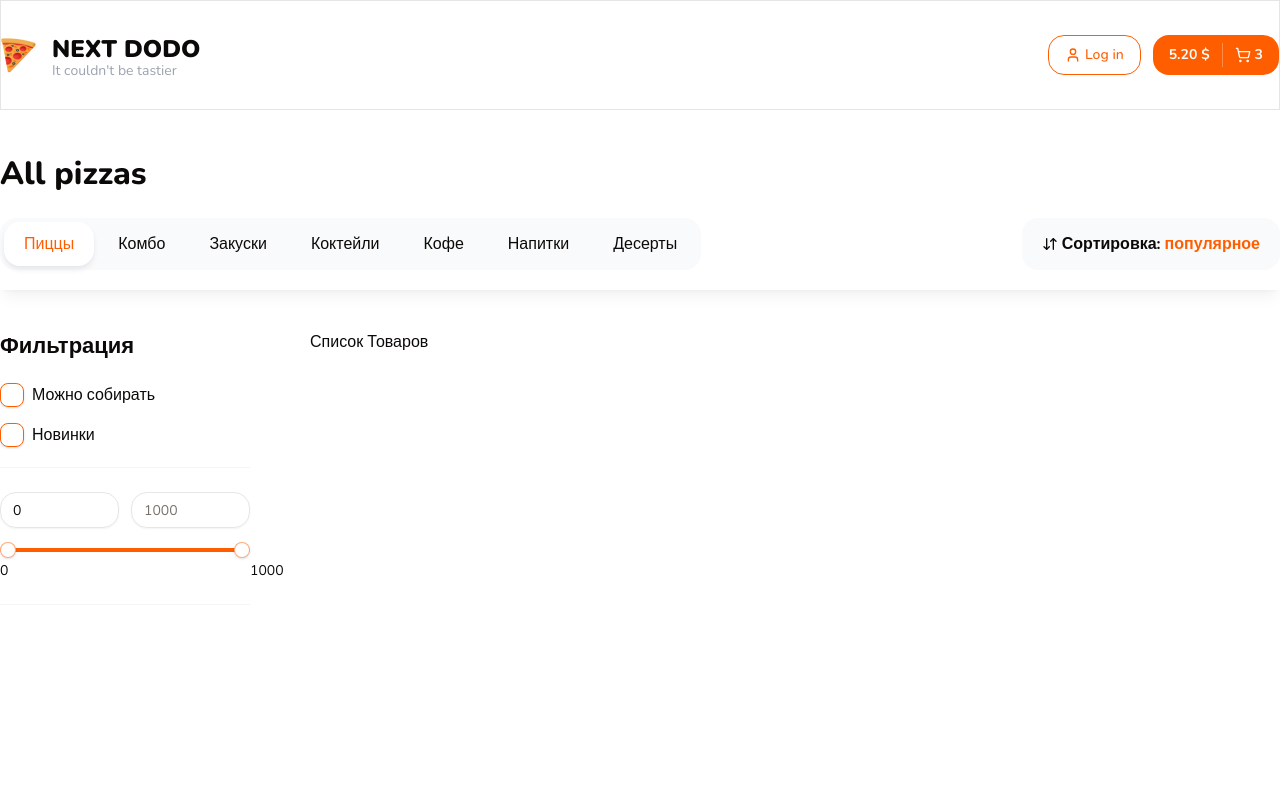
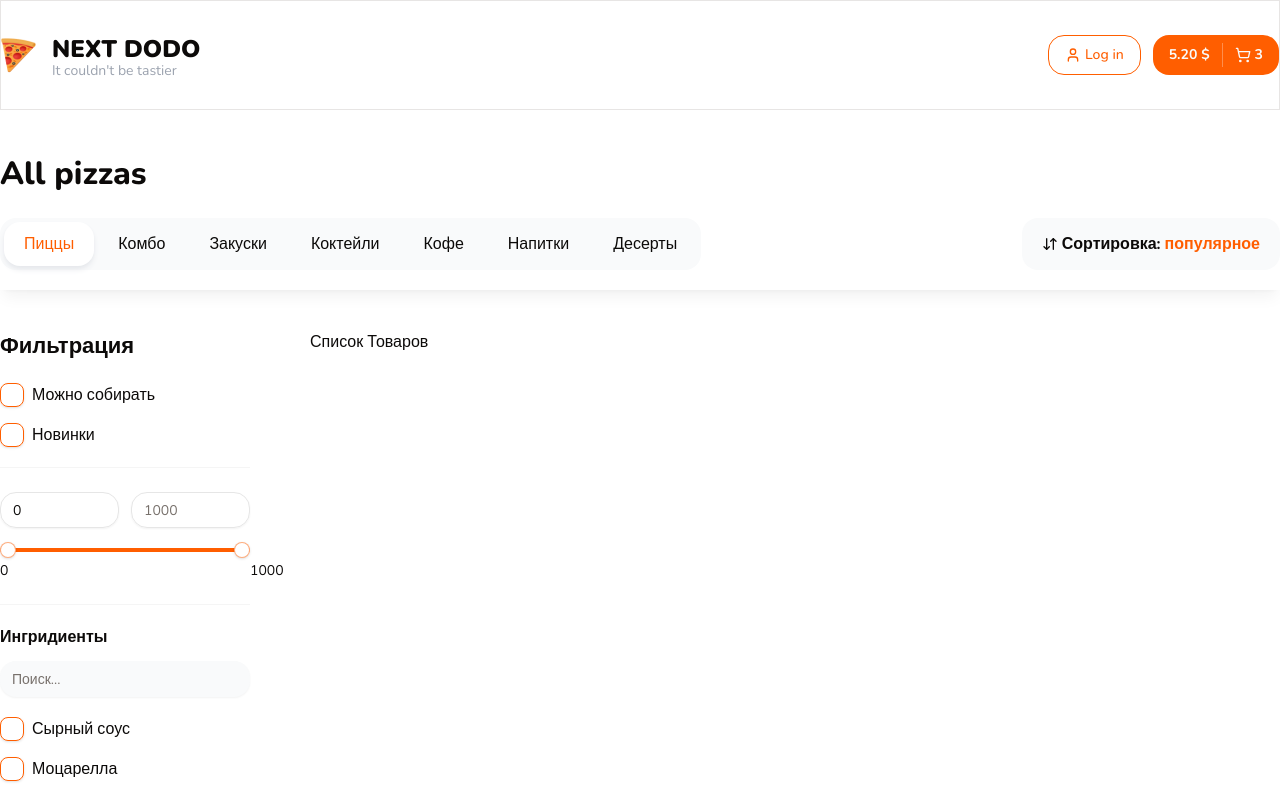
Before and after one commit to Tenebran/Next-Dodo, a Next.js app in the folder next-dodo/: page / in a window 1280 px wide. Shown: the top 795 px of the page. Built offline with nearby package versions, Linux system fonts and the light colour scheme.

Commit message:
Add CheckboxFiltersGroup and update Filters component with enhanced filtering features

```diff
--- /dev/null
+++ b/next-dodo/components/shared/checkbox-filters-group.tsx
@@ -0,0 +1,53 @@
+import { cn } from '@/lib/utils';
+import React from 'react';
+import { FilterChecboxProps, FilterCheckbox } from './filterCheckbox';
+import { Input } from '../ui';
+
+type Item = FilterChecboxProps;
+
+interface Props {
+  title: string;
+  items: Item[];
+  defaultItem?: Item[];
+  limit?: number;
+  searchInputPlaceholder?: string;
+  onChange?: (value: string[]) => void;
+  defaultValue?: string[];
+  className?: string;
+}
+
+const CheckboxFiltersGroup: React.FC<Props> = ({
+  title,
+  items,
+  defaultItem,
+  limit = 5,
+  searchInputPlaceholder = 'Поиск...',
+  onChange,
+  className,
+  defaultValue,
+}) => {
+  return (
+    <div className={cn('', className)}>
+      <p className="font-bold mb-3">{title}</p>
+
+      <div className="mb-5">
+        <Input placeholder={searchInputPlaceholder} className=" bg-gray-50 border-none" />
+      </div>
+
+      <div className="flex flex-col gap-4 max-h-96 pr-2 overflow-auto scrollbar">
+        {items.map((item, index) => (
+          <FilterCheckbox
+            key={index}
+            text={item.text}
+            value={item.value}
+            endAdornment={item.endAdornment}
+            checked={false}
+            // onCheckedChange={(ids) => console.log(ids)}
+          />
+        ))}
+      </div>
+    </div>
+  );
+};
+
+export { CheckboxFiltersGroup };
--- a/next-dodo/components/shared/filters.tsx
+++ b/next-dodo/components/shared/filters.tsx
@@ -3,6 +3,7 @@
 import { Title } from './title';
 import { FilterCheckbox, RangeSlider } from '.';
 import { Input } from '../ui';
+import { CheckboxFiltersGroup } from './checkbox-filters-group';
 
 interface Props {
   className?: string;
@@ -24,6 +25,64 @@
         </div>
         <RangeSlider min={0} max={1000} step={10} value={[0, 1000]} />
       </div>
+
+      <CheckboxFiltersGroup
+        title="Ингридиенты"
+        className="mt-5"
+        limit={6}
+        items={[
+          {
+            text: 'Сырный соус',
+            value: '1',
+          },
+          {
+            text: 'Моцарелла',
+            value: '2',
+          },
+          {
+            text: 'Чеснок',
+            value: '3',
+          },
+          {
+            text: 'Солёные огурчики',
+            value: '4',
+          },
+          {
+            text: 'Красный лук',
+            value: '5',
+          },
+          {
+            text: 'Томаты',
+            value: '6',
+          },
+        ]}
+        defaultItem={[
+          {
+            text: 'Сырный соус',
+            value: '1',
+          },
+          {
+            text: 'Моцарелла',
+            value: '2',
+          },
+          {
+            text: 'Чеснок',
+            value: '3',
+          },
+          {
+            text: 'Солёные огурчики',
+            value: '4',
+          },
+          {
+            text: 'Красный лук',
+            value: '5',
+          },
+          {
+            text: 'Томаты',
+            value: '6',
+          },
+        ]}
+      />
     </div>
   );
 };
--- a/next-dodo/components/shared/index.ts
+++ b/next-dodo/components/shared/index.ts
@@ -7,3 +7,4 @@
 export { FilterCheckbox } from './filterCheckbox';
 export { Filters } from './filters';
 export { RangeSlider } from './range-slider';
+export { CheckboxFiltersGroup } from './checkbox-filters-group';
```
